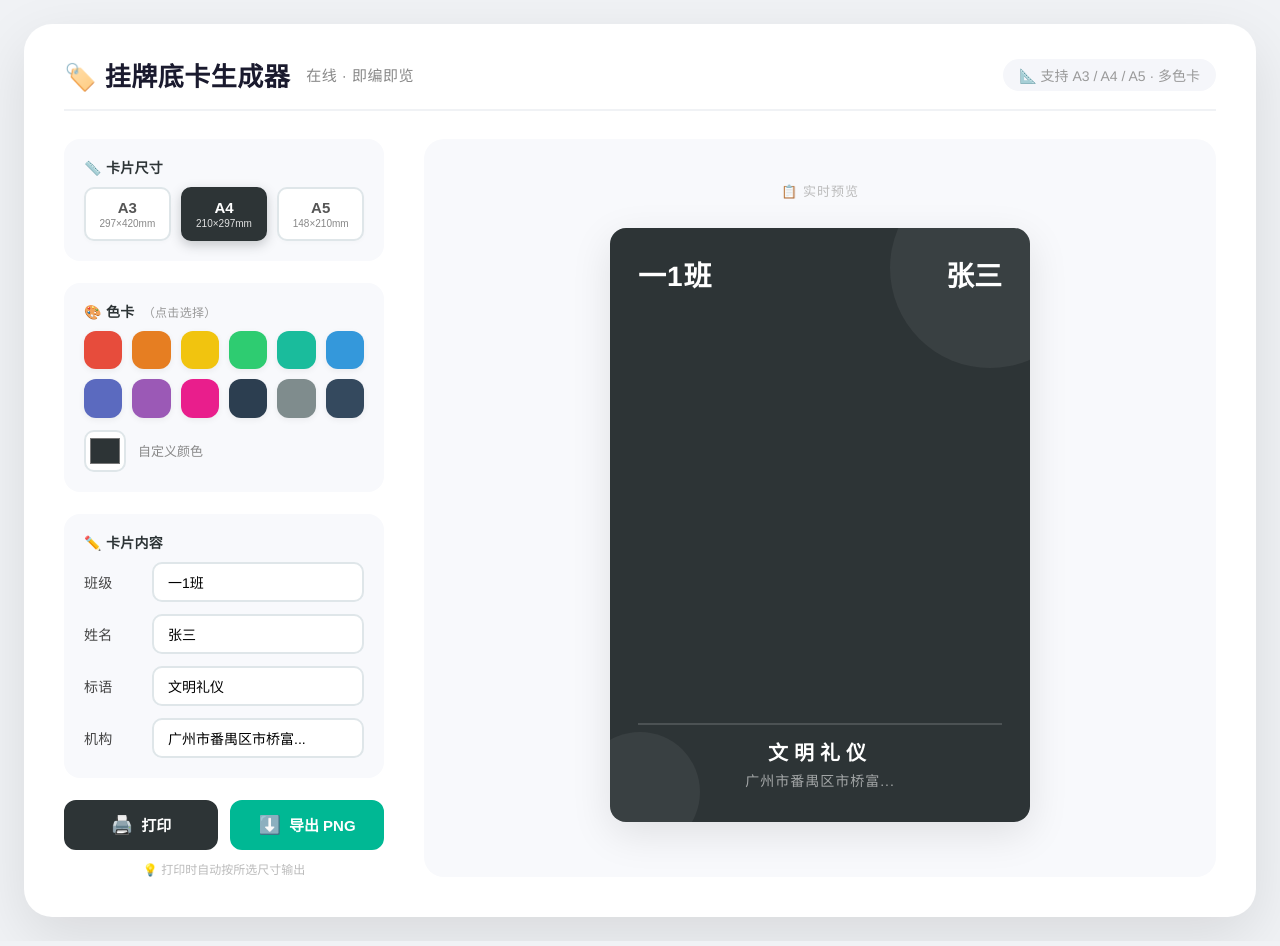
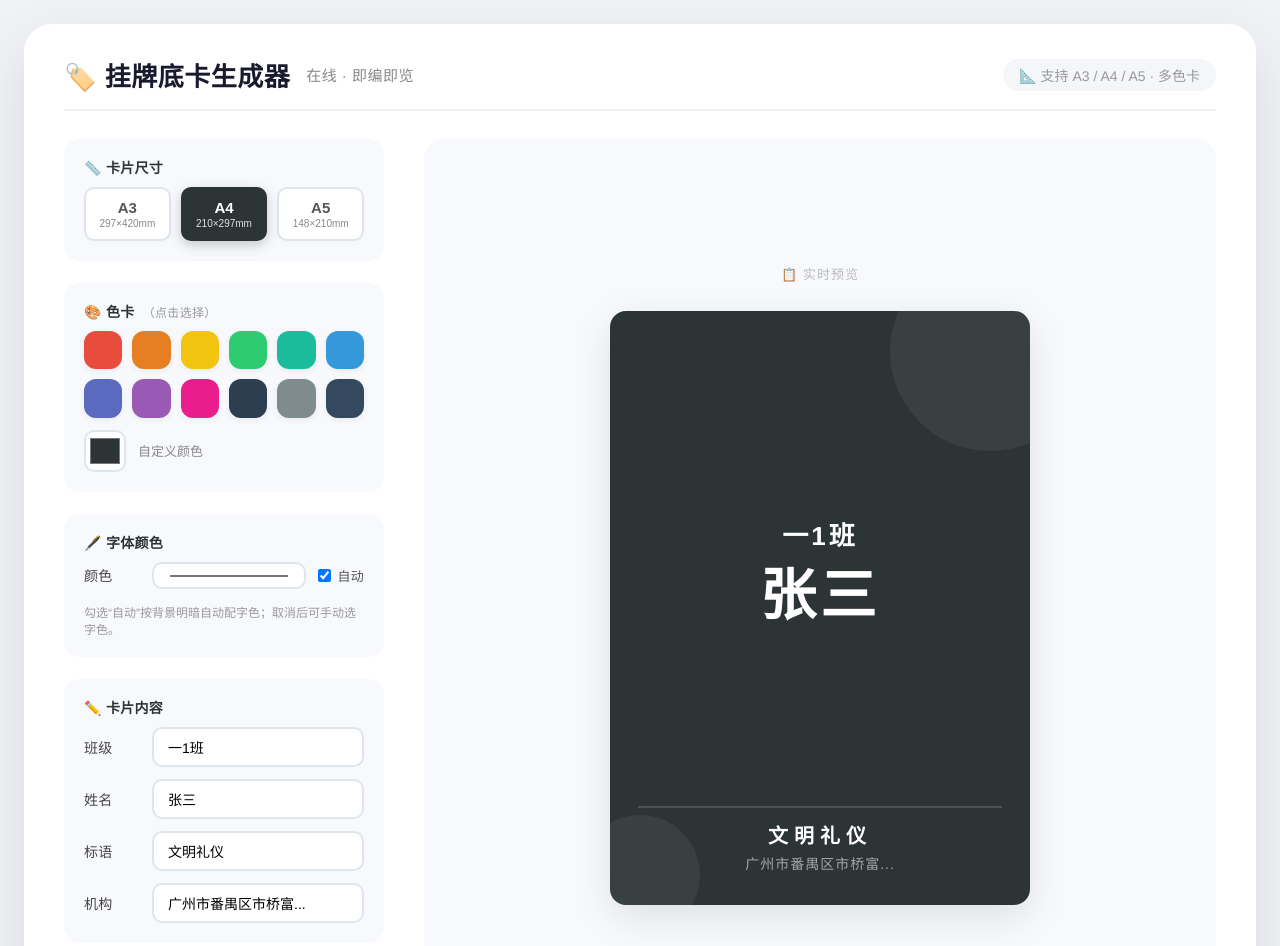
Before and after one commit to kaishui/pinyingame, a website: page public/card-generator.html in a window 1280 px wide. Shown: the top 946 px of the page. Drawn offline with nearby package versions, Linux system fonts and the light colour scheme.

Commit message:
feat: 挂牌底卡生成器：主页加入口、班级姓名居中、可调字体颜色、可存照片

```diff
--- a/public/card-generator.html
+++ b/public/card-generator.html
@@ -407,27 +407,32 @@
             z-index: 2;
         }
 
-        .card-top {
+        .card-center {
+            flex: 1;
             display: flex;
-            justify-content: space-between;
-            align-items: flex-start;
-            padding-bottom: 8px;
+            flex-direction: column;
+            align-items: center;
+            justify-content: center;
+            text-align: center;
+            gap: 12px;
+            padding: 12px 0;
         }
 
         .card-class {
-            font-size: 28px;
-            font-weight: 700;
-            letter-spacing: 1px;
+            font-size: 26px;
+            font-weight: 600;
+            letter-spacing: 3px;
             color: #1a1a2e;
             line-height: 1.2;
         }
 
         .card-name {
-            font-size: 28px;
+            font-size: 52px;
             font-weight: 700;
             color: #1a1a2e;
-            line-height: 1.2;
-            text-align: right;
+            line-height: 1.15;
+            letter-spacing: 4px;
+            text-align: center;
         }
 
         .card-bottom {
@@ -560,9 +565,11 @@
                 padding: 20px 16px;
                 border-radius: 12px;
             }
-            .card-class,
+            .card-class {
+                font-size: 18px;
+            }
             .card-name {
-                font-size: 20px;
+                font-size: 34px;
             }
             .card-slogan {
                 font-size: 16px;
@@ -701,6 +708,21 @@
                     </div>
                 </div>
 
+                <!-- 字体颜色 -->
+                <div class="control-group">
+                    <label>🖋️ 字体颜色</label>
+                    <div class="input-group">
+                        <div class="input-row">
+                            <label>颜色</label>
+                            <input type="color" id="fontColor" value="#ffffff" />
+                            <label style="display:flex;align-items:center;gap:6px;min-width:auto;margin-bottom:0;font-weight:500;font-size:13px;color:#555;cursor:pointer;">
+                                <input type="checkbox" id="autoFontColor" checked /> 自动
+                            </label>
+                        </div>
+                        <div class="text-muted" style="margin-top:2px;">勾选“自动”按背景明暗自动配字色；取消后可手动选字色。</div>
+                    </div>
+                </div>
+
                 <!-- 内容编辑 -->
                 <div class="control-group">
                     <label>✏️ 卡片内容</label>
@@ -750,7 +772,7 @@
                         <div class="deco deco-2"></div>
                         <!-- 内容 -->
                         <div class="card-content">
-                            <div class="card-top">
+                            <div class="card-center">
                                 <div class="card-class" id="previewClass">一1班</div>
                                 <div class="card-name" id="previewName">张三</div>
                             </div>
@@ -811,6 +833,8 @@
             const sizeOptions = document.getElementById('sizeOptions');
             const colorGrid = document.getElementById('colorGrid');
             const customColorInput = document.getElementById('customColor');
+            const fontColorInput = document.getElementById('fontColor');
+            const autoFontColor = document.getElementById('autoFontColor');
 
             const printBtn = document.getElementById('printBtn');
             const exportBtn = document.getElementById('exportBtn');
@@ -894,37 +918,56 @@
                 }
             });
 
+            // 字体颜色：自动 / 手动
+            autoFontColor.addEventListener('change', () => {
+                fontColorInput.disabled = autoFontColor.checked;
+                applyCardColor(currentColor);
+            });
+            fontColorInput.addEventListener('input', (e) => {
+                if (e.target.value && !autoFontColor.checked) {
+                    applyCardColor(currentColor);
+                }
+            });
+
             // ============================================================
             //  5. 应用卡片颜色
             // ============================================================
+            function hexWithAlpha(hex, alpha) {
+                const rgb = hexToRgb(hex);
+                if (!rgb) return 'rgba(0,0,0,' + alpha + ')';
+                return 'rgba(' + rgb.r + ',' + rgb.g + ',' + rgb.b + ',' + alpha + ')';
+            }
+
             function applyCardColor(hex) {
                 // 设置卡片背景色
                 cardEl.style.backgroundColor = hex;
-                // 文字颜色自适应
                 const rgb = hexToRgb(hex);
-                const textColor = rgb
-                    ? ((rgb.r * 299 + rgb.g * 587 + rgb.b * 114) / 1000 > 180 ? '#1a1a2e' : '#ffffff')
-                    : '#1a1a2e';
-                if (rgb) {
-                    const brightness = (rgb.r * 299 + rgb.g * 587 + rgb.b * 114) / 1000;
-                    const mutedColor = brightness > 180 ? 'rgba(0,0,0,0.55)' : 'rgba(255,255,255,0.70)';
-                    const borderColor = brightness > 180 ? 'rgba(0,0,0,0.08)' : 'rgba(255,255,255,0.15)';
+                const brightness = rgb ? (rgb.r * 299 + rgb.g * 587 + rgb.b * 114) / 1000 : 255;
+                // 文字颜色：自动（按背景明暗）或手动
+                const useAuto = autoFontColor.checked;
+                const autoText = brightness > 180 ? '#1a1a2e' : '#ffffff';
+                const textColor = useAuto ? autoText : (fontColorInput.value || autoText);
+                // 机构文字：自动用半透明，手动用同色的低透明
+                const orgColor = useAuto
+                    ? (brightness > 180 ? 'rgba(0,0,0,0.55)' : 'rgba(255,255,255,0.70)')
+                    : hexWithAlpha(textColor, 0.65);
+                const borderColor = useAuto
+                    ? (brightness > 180 ? 'rgba(0,0,0,0.08)' : 'rgba(255,255,255,0.15)')
+                    : hexWithAlpha(textColor, 0.15);
 
                 cardEl.style.color = textColor;
-                    // 装饰用 currentColor
                 cardEl.style.setProperty('--deco-color', textColor);
 
-                    // 具体元素
                 const els = [previewClass, previewName, previewSlogan];
                 els.forEach(el => el.style.color = textColor);
-                    previewOrg.style.color = mutedColor;
-                    // 底部边框
+                previewOrg.style.color = orgColor;
+
                 const bottom = cardEl.querySelector('.card-bottom');
                 if (bottom) {
                     bottom.style.borderTopColor = borderColor;
                 }
-                }
-                // 更新装饰颜色（用文字色做低透明度装饰，避免与背景同色而不可见）
+
+                // 更新装饰颜色（用文字色做低透明度装饰）
                 const decos = cardEl.querySelectorAll('.deco');
                 decos.forEach(d => d.style.color = textColor);
             }
@@ -954,9 +997,9 @@
 
                 // 字体大小微调
                 const fontSizeMap = {
-                    a3: { class: 34, name: 34, slogan: 24, org: 16 },
-                    a4: { class: 28, name: 28, slogan: 20, org: 14 },
-                    a5: { class: 22, name: 22, slogan: 16, org: 12 },
+                    a3: { class: 34, name: 72, slogan: 24, org: 16 },
+                    a4: { class: 26, name: 56, slogan: 20, org: 14 },
+                    a5: { class: 20, name: 42, slogan: 16, org: 12 },
                 };
                 const sizes = fontSizeMap[sizeKey] || fontSizeMap.a4;
                 previewClass.style.fontSize = sizes.class + 'px';
@@ -1136,6 +1179,8 @@
                 setSize('a4');
                 // 更新内容
                 updateContent();
+                // 字体颜色初始状态（默认自动）
+                fontColorInput.disabled = autoFontColor.checked;
                 // 应用颜色
                 applyCardColor(currentColor);
             }
--- a/src/main.js
+++ b/src/main.js
@@ -1418,6 +1418,7 @@ function bindEvents() {
   $('go-level').addEventListener('click', () => { computeScope(); if (scope.empty) { toast('这个组合里没有关卡，换个年级或类型试试～'); return; } enterLevel(scope.start); });
   $('go-table').addEventListener('click', renderTable);
   $('go-cert').addEventListener('click', () => { if (allDone()) showCert(); else toast('🏆 还没全部通关哦，继续加油！'); });
+  $('go-card').addEventListener('click', () => { window.location.href = './card-generator.html'; });
   $('go-words').addEventListener('click', showWordMenu);
   $('word-back-btn').addEventListener('click', () => { stopSpeak(); renderHome(); });
   $('word-play-back-btn').addEventListener('click', () => { if (wordMode === 'text') showTextbookUnits(textGrade); else showWordMenu(); });
```
Also changed, not shown: index.html (+3 -0 lines). Lines whose indentation alone changed are shown as unchanged.
